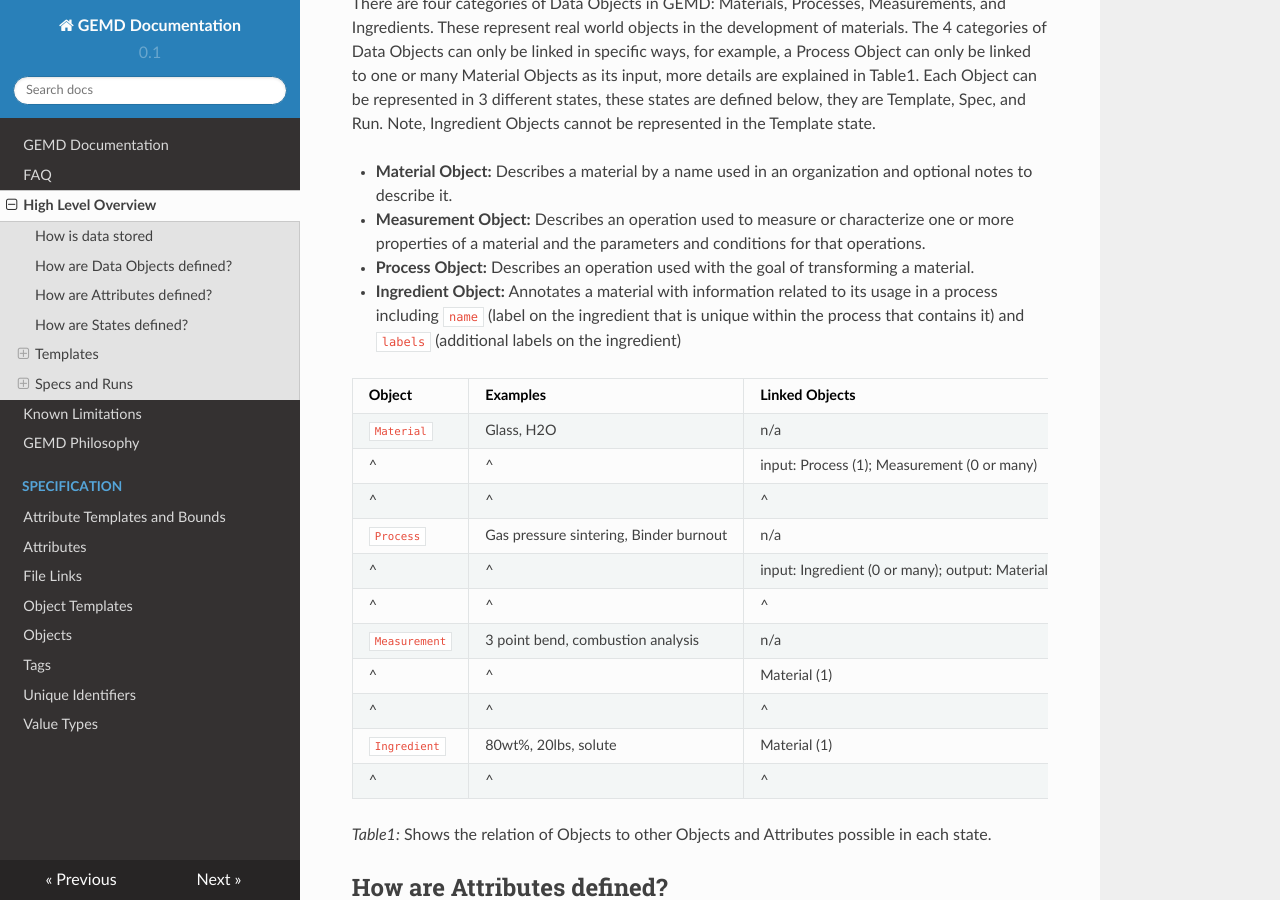
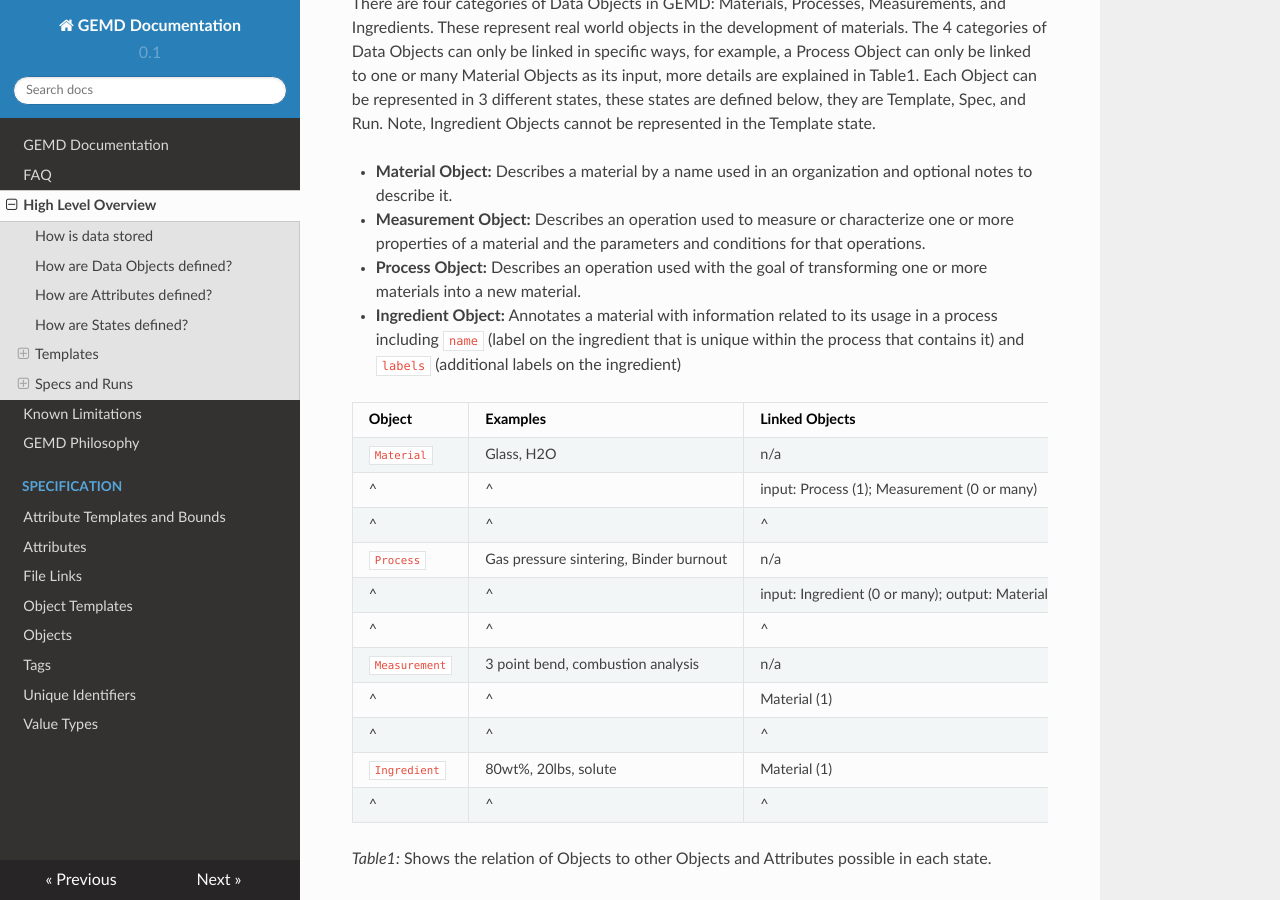
Before and after one commit to CitrineInformatics/gemd-docs, an MkDocs documentation site: the page built from docs/high-level-overview.md, in a window 1280 px wide and 900 px high, scrolled down 1893 px. Built offline with MkDocs 1.6.1, drawn with Linux system fonts in a browser that asks for light colours; nearby versions of some CDN libraries.

Commit message:
Small suggestion to definition of Process Object
Suggesting the following change:

Process Object: Describes an operation used with the goal of transforming a material.

to

Process Object: Describes an operation used with the goal of transforming one or more materials into a new material.

```diff
--- a/docs/high-level-overview.md
+++ b/docs/high-level-overview.md
@@ -32,7 +32,7 @@ Note, Ingredient Objects cannot be represented in the Template state.
 
 * **Material Object:** Describes a material by a name used in an organization and optional notes to describe it.
 * **Measurement Object:** Describes an operation used to measure or characterize one or more properties of a material and the parameters and conditions for that operations.
-* **Process Object:** Describes an operation used with the goal of transforming a material.
+* **Process Object:** Describes an operation used with the goal of transforming one or more materials into a new material.
 * **Ingredient Object:** Annotates a material with information related to its usage in a process including `name` (label on the ingredient that is unique within the process that contains it) and `labels` (additional labels on the ingredient)
 
 Object      | Examples   | Linked Objects | State | Possible Attributes
```
